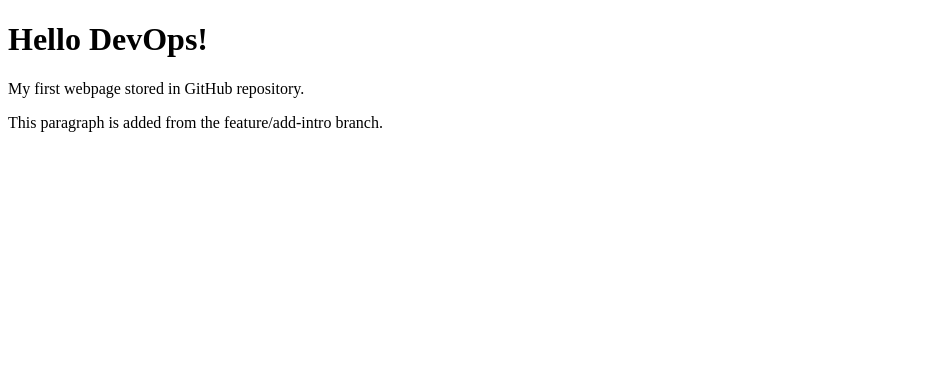
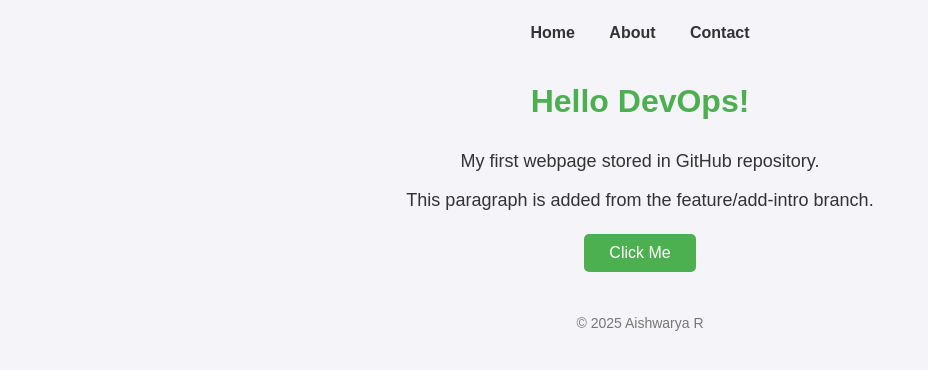
Before and after one commit to Aishwarya765/my-webpage, a plain HTML site: page index.html in a window 1280 px wide. Shown: the whole page, without its empty margins (0-928 px from the left). Drawn offline with Linux system fonts and the light colour scheme.

Commit message:
Add CSS styling and enhanced HTML layout

```diff
--- a/index.html
+++ b/index.html
@@ -3,11 +3,25 @@
 <head>
     <meta charset="utf-8">
     <title>My Webpage</title>
+    <link rel="stylesheet" href="style.css">
 </head>
 <body>
+
+    <nav>
+        <a href="index.html">Home</a>
+        <a href="#">About</a>
+        <a href="#">Contact</a>
+    </nav>
+
     <h1>Hello DevOps!</h1>
     <p>My first webpage stored in GitHub repository.</p>
     <p>This paragraph is added from the feature/add-intro branch.</p>
 
+    <button onclick="alert('Button clicked!')">Click Me</button>
+
+    <footer>
+        &copy; 2025 Aishwarya R
+    </footer>
+
 </body>
 </html>
--- /dev/null
+++ b/style.css
@@ -0,0 +1,70 @@
+/* Reset some default styles */
+* {
+    margin: 0;
+    padding: 0;
+    box-sizing: border-box;
+}
+
+/* Body styling */
+body {
+    font-family: Arial, sans-serif;
+    background-color: #f4f4f9;
+    color: #333;
+    line-height: 1.6;
+    padding: 20px;
+}
+
+/* Header styling */
+h1 {
+    color: #4CAF50;
+    text-align: center;
+    margin-bottom: 20px;
+}
+
+/* Paragraph styling */
+p {
+    font-size: 18px;
+    text-align: center;
+    margin-bottom: 10px;
+}
+
+/* Navigation bar */
+nav {
+    text-align: center;
+    margin-bottom: 30px;
+}
+nav a {
+    text-decoration: none;
+    color: #333;
+    margin: 0 15px;
+    font-weight: bold;
+    transition: color 0.3s;
+}
+nav a:hover {
+    color: #4CAF50;
+}
+
+/* Button example */
+button {
+    display: block;
+    margin: 20px auto;
+    padding: 10px 25px;
+    background-color: #4CAF50;
+    color: #fff;
+    border: none;
+    border-radius: 5px;
+    cursor: pointer;
+    font-size: 16px;
+    transition: background-color 0.3s;
+}
+button:hover {
+    background-color: #45a049;
+}
+
+/* Footer styling */
+footer {
+    text-align: center;
+    margin-top: 40px;
+    font-size: 14px;
+    color: #777;
+}
```
